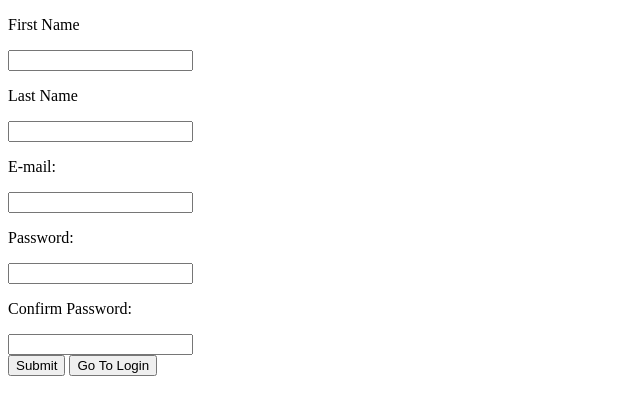
After one commit to MunteanAndra/FlyInTime, a PHP site: page /RegisterPage/register.php in a window 1280 px wide. The commit adds this page. Shown: the top 415 px of the page, without its empty margins (0-640 px from the left). Run offline with PHP 8.4, Linux system fonts and the light colour scheme.

Commit message:
Created login and registration page with their fields

```diff
--- /dev/null
+++ b/RegisterPage/register.php
@@ -0,0 +1,20 @@
+<!DOCTYPE html>
+<html>
+    <head>
+        <meta charset="UTF-8">
+        <title>Register Page</title>
+
+    </head>
+    <body>
+    <form action="POST">
+       <p>First Name</p> <input type="text" name="first name"><br>
+       <p>Last Name</p> <input type="text" name="last name"><br>
+       <p>E-mail:</p> <input type="text" name="email"><br>
+       <p>Password:</p> <input type="text" name="password"><br>
+       <p>Confirm Password:</p> <input type="text" name="confirm password"><br>
+       <button type="submit" name="confirm" class="button-style">Submit</button>
+       <button type="submit" name="register" class="button-style">Go To Login</button>
+    </form>
+
+    </body>
+</html>
--- a/index.php
+++ b/index.php
@@ -9,7 +9,7 @@
     <?php
         echo "Welcome to our page! ";
     ?>
-    <text style="text-align:center;"><b>You will fly in time with us</b></text>
+    <p>You will fly in time with us</p>
     <button>Login</button>
     <button>Register</button>
     </body>
```
Also changed, not shown: loginpage/login.php (added, +17 -0 lines), LoginPage/login.php (added), loginpage/loginService.php (added).
